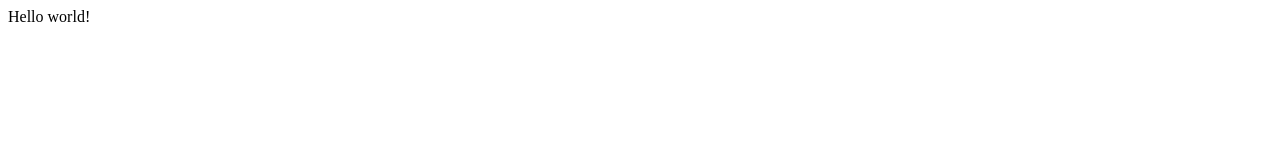
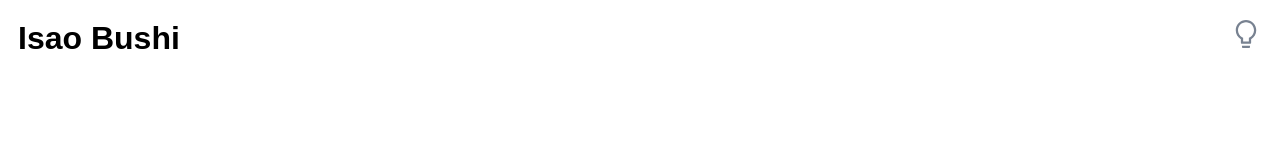
Before and after one commit to isaobushi/blog, a Gatsby site: page / in a window 1280 px wide. Built offline with nearby package versions, Linux system fonts and the light colour scheme; Gatsby itself is replaced by a stand-in of ours.

Commit message:
NEW: initial

```diff
--- a/gatsby-config.js
+++ b/gatsby-config.js
@@ -6,5 +6,5 @@
 
 module.exports = {
   /* Your site config here */
-  plugins: [],
+  plugins: [`gatsby-plugin-styled-components`],
 }
--- a/package.json
+++ b/package.json
@@ -14,9 +14,13 @@
     "test": "echo \"Write tests! -> https://gatsby.dev/unit-testing\" && exit 1"
   },
   "dependencies": {
+    "babel-plugin-styled-components": "^1.11.1",
     "gatsby": "^2.24.50",
+    "gatsby-plugin-styled-components": "^3.3.10",
     "react": "^16.12.0",
-    "react-dom": "^16.12.0"
+    "react-dom": "^16.12.0",
+    "react-icons": "^3.11.0",
+    "styled-components": "^5.2.0"
   },
   "devDependencies": {
     "prettier": "2.1.0"
--- /dev/null
+++ b/src/components/Header/Header.js
@@ -0,0 +1,12 @@
+import React from "react"
+import { Container, Text, Icon } from "./HeaderStyled"
+import { AiOutlineBulb } from "react-icons/ai"
+
+export default ({ title }) => (
+  <Container>
+    <Text>{title}</Text>
+    <Icon>
+      <AiOutlineBulb />
+    </Icon>
+  </Container>
+)
--- /dev/null
+++ b/src/components/Header/HeaderStyled.js
@@ -0,0 +1,21 @@
+import styled from "styled-components"
+
+const Text = styled.div`
+  font-family: "Montserrat", sans-serif;
+  font-weight: 700;
+  font-size: 2rem;
+`
+
+const Container = styled.div`
+  padding: 10px;
+  display: flex;
+  justify-content: space-between;
+  align-items: center;
+`
+
+const Icon = styled.div`
+  font-size: 2rem;
+  color: #788291;
+`
+
+export { Container, Icon, Text }
--- a/src/pages/index.js
+++ b/src/pages/index.js
@@ -1,5 +1,7 @@
 import React from "react"
-
-export default function Home() {
-  return <div>Hello world!</div>
-}
+import Header from '../components/Header/Header.js'
+export default () => (
+  <>
+    <Header title="Isao Bushi" />
+  </>
+)
```
Also changed, not shown: 1 other file.
